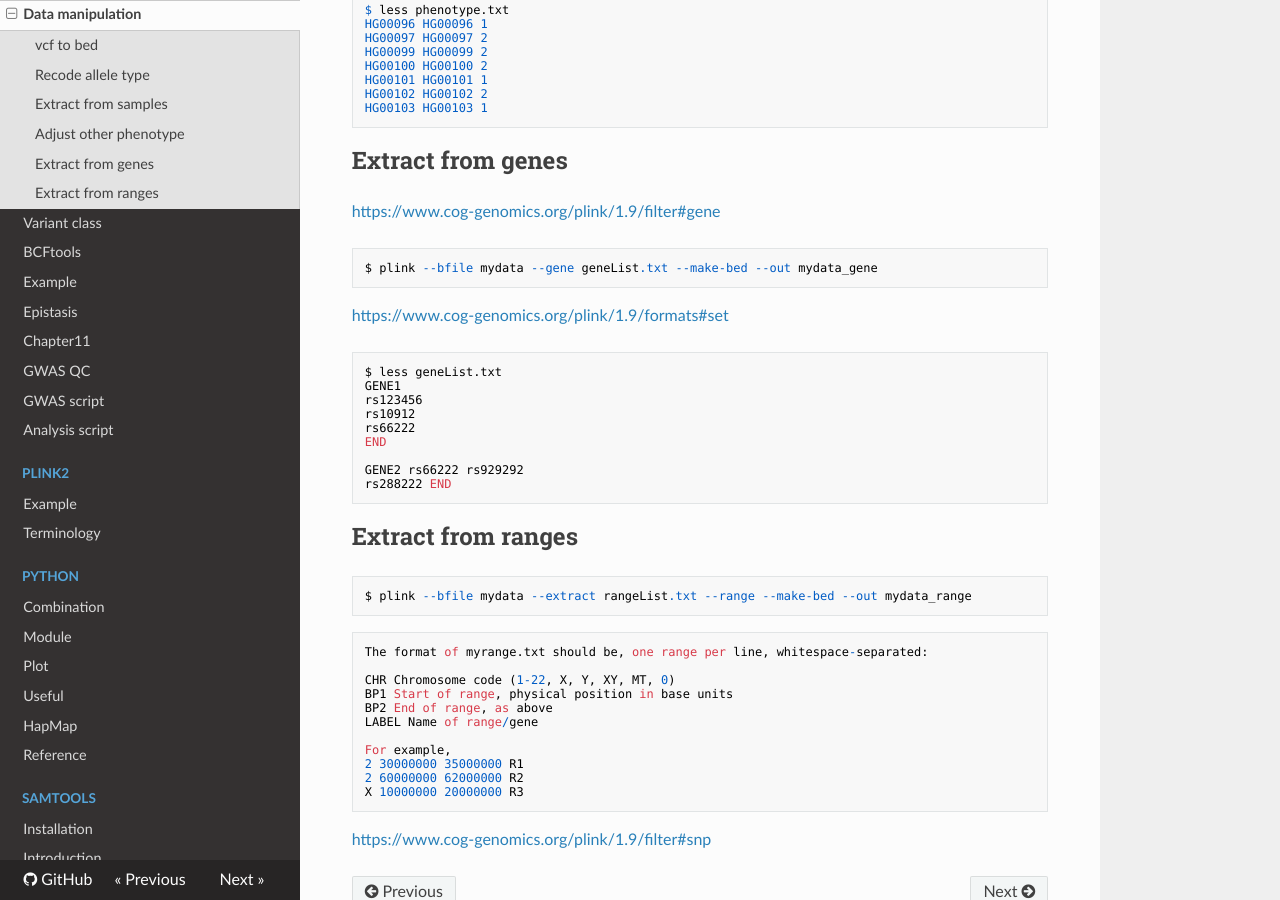
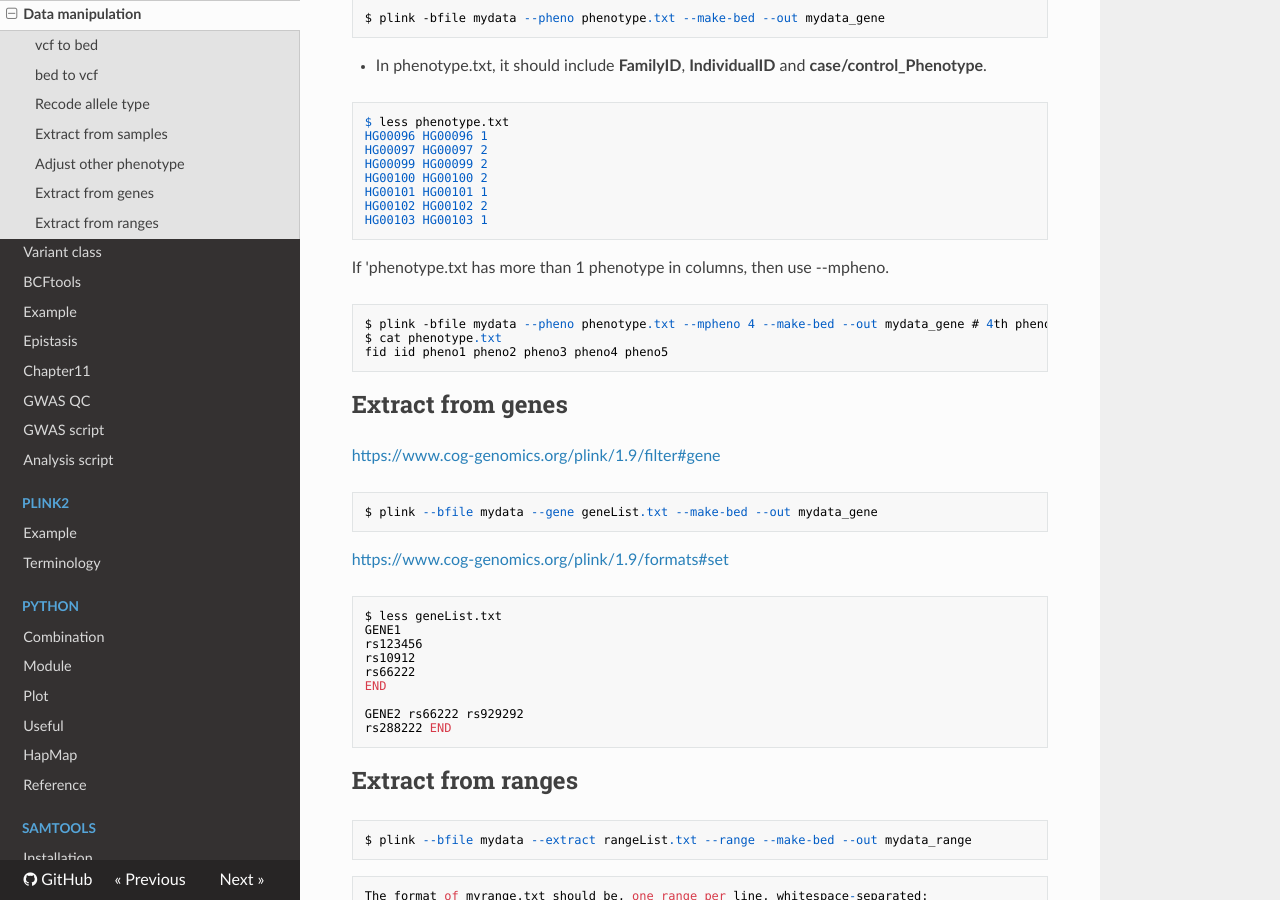
Before and after one commit to WonyoungCho/plink, an MkDocs documentation site: the page built from docs/plink_mani.md, in a window 1280 px wide and 900 px high, scrolled down 1234 px. Built offline with MkDocs 1.6.1, drawn with Linux system fonts in a browser that asks for light colours; nearby versions of some CDN libraries; old or Windows-style settings are respelled for this version of MkDocs; some of the changed text lies outside the part shown.

Commit message:
Update plink_mani.md

````diff
--- a/docs/plink_mani.md
+++ b/docs/plink_mani.md
@@ -11,6 +11,11 @@
 - When you convert vcf to bed, there could be a sample ordering problem.
 ```
 $ plink --vcf data.vcf --keep-allele-order --indiv-sort file SampleOrder.lst --vcf-idspace-to _ --const-fid --make-bed --out data
+```
+
+## bed to vcf
+```
+$ plilnk2 --bfile data --recode vcf --out data.vcf
 ```
 
 
@@ -56,6 +61,12 @@
 HG00102	HG00102	2
 HG00103	HG00103	1
 ```
+If 'phenotype.txt has more than 1 phenotype in columns, then use --mpheno.
+```
+$ plink -bfile mydata --pheno phenotype.txt --mpheno 4 --make-bed --out mydata_gene # 4th phenotype is used.
+$ cat phenotype.txt
+fid iid pheno1 pheno2 pheno3 pheno4 pheno5
+```
 
 ## Extract from genes
 <https://www.cog-genomics.org/plink/1.9/filter#gene>
````
